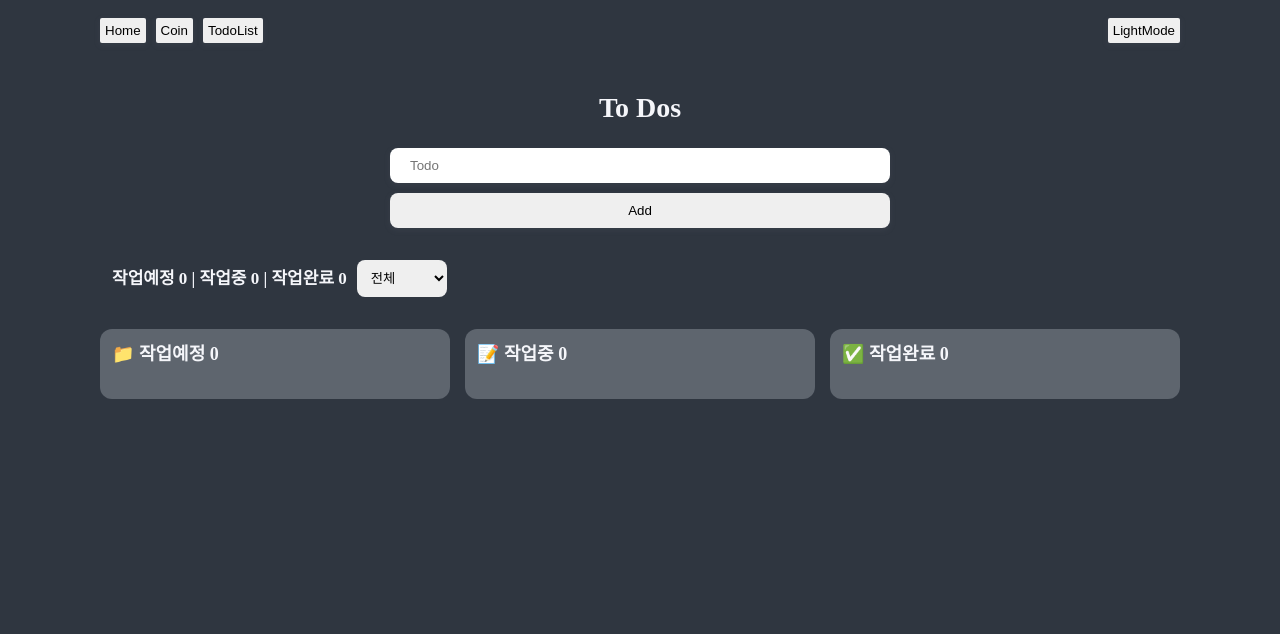
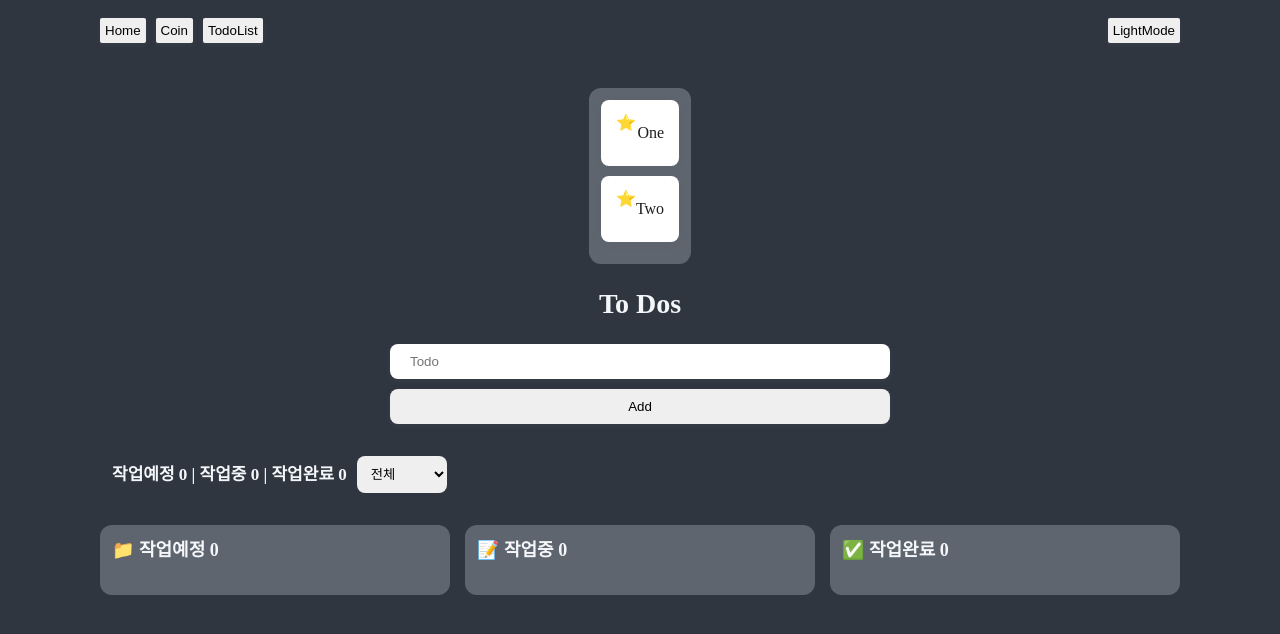
Before and after one commit to moolbum/react-masterclass, a React (Create React App) app: page /todo_list in a window 1280 px wide. Shown: the top 634 px of the page. Built offline with nearby package versions, Linux system fonts and the light colour scheme.

Commit message:
ing: react Dnd 적용중

```diff
--- a/package.json
+++ b/package.json
@@ -15,6 +15,7 @@
     "axios": "^1.2.0",
     "react": "^18.2.0",
     "react-apexcharts": "^1.4.0",
+    "react-beautiful-dnd": "^13.1.1",
     "react-dom": "^18.2.0",
     "react-hook-form": "^7.40.0",
     "react-icons": "^4.7.1",
@@ -52,6 +53,7 @@
     ]
   },
   "devDependencies": {
+    "@types/react-beautiful-dnd": "^13.1.3",
     "@types/react-helmet": "^6.1.6"
   }
 }
--- a/src/pages/TodoList/index.tsx
+++ b/src/pages/TodoList/index.tsx
@@ -6,6 +6,13 @@ import { Categorys, CategoryType } from "../../atoms/type";
 import Typo from "../../components/atoms/Typo";
 import CreateToDo from "./CreateToDo";
 import ToDoItem from "./ToDoItem";
+import {
+  DragDropContext,
+  Draggable,
+  DraggableProvided,
+  Droppable,
+  DroppableProvided,
+} from "react-beautiful-dnd";
 
 const toDoStatus = {
   ALL: "전체",
@@ -30,8 +37,43 @@ function TodoList() {
     setToDoCategory(value as CategoryType);
   };
 
+  const onDragAnd = () => {};
+
   return (
     <ToDoListContainer>
+      <DragDropContext onDragEnd={onDragAnd}>
+        <div>
+          <Droppable droppableId="one">
+            {(dropProps: DroppableProvided) => (
+              <ToDoList ref={dropProps.innerRef} {...dropProps.droppableProps}>
+                <Draggable draggableId="first" index={0}>
+                  {(dropItem: DraggableProvided) => (
+                    <StyledToDoItem
+                      ref={dropItem.innerRef}
+                      {...dropItem.draggableProps}
+                    >
+                      <span {...dropItem.dragHandleProps}>⭐️</span>
+                      One
+                    </StyledToDoItem>
+                  )}
+                </Draggable>
+                <Draggable draggableId="second" index={1}>
+                  {(dropItem: DraggableProvided) => (
+                    <StyledToDoItem
+                      ref={dropItem.innerRef}
+                      {...dropItem.draggableProps}
+                    >
+                      <span {...dropItem.dragHandleProps}>⭐️</span>
+                      Two
+                    </StyledToDoItem>
+                  )}
+                </Draggable>
+              </ToDoList>
+            )}
+          </Droppable>
+        </div>
+      </DragDropContext>
+
       <Typo size="h1">To Dos</Typo>
       <CreateToDo />
       <TaskInfo>
@@ -137,3 +179,25 @@ const TaskInfo = styled.div`
     border-radius: 8px;
   }
 `;
+const StyledToDoItem = styled.li`
+  display: flex;
+  justify-content: space-between;
+  align-items: center;
+  width: 100%;
+  padding: 15px;
+  margin-bottom: 10px;
+  border-radius: 8px;
+  background: ${({ theme }) => theme.white};
+  color: ${({ theme }) => theme.black};
+  box-shadow: 0px 2px 6px rgba(94, 101, 110, 0.2);
+
+  .todo-item-button {
+    display: flex;
+    gap: 10px;
+    button {
+      border-radius: 5px;
+      padding: 5px 10px;
+      box-shadow: 0px 2px 2px rgba(94, 101, 110, 0.2);
+    }
+  }
+`;
```
Also changed, not shown: 2 other files (tests, documents, lock files or other folders).
